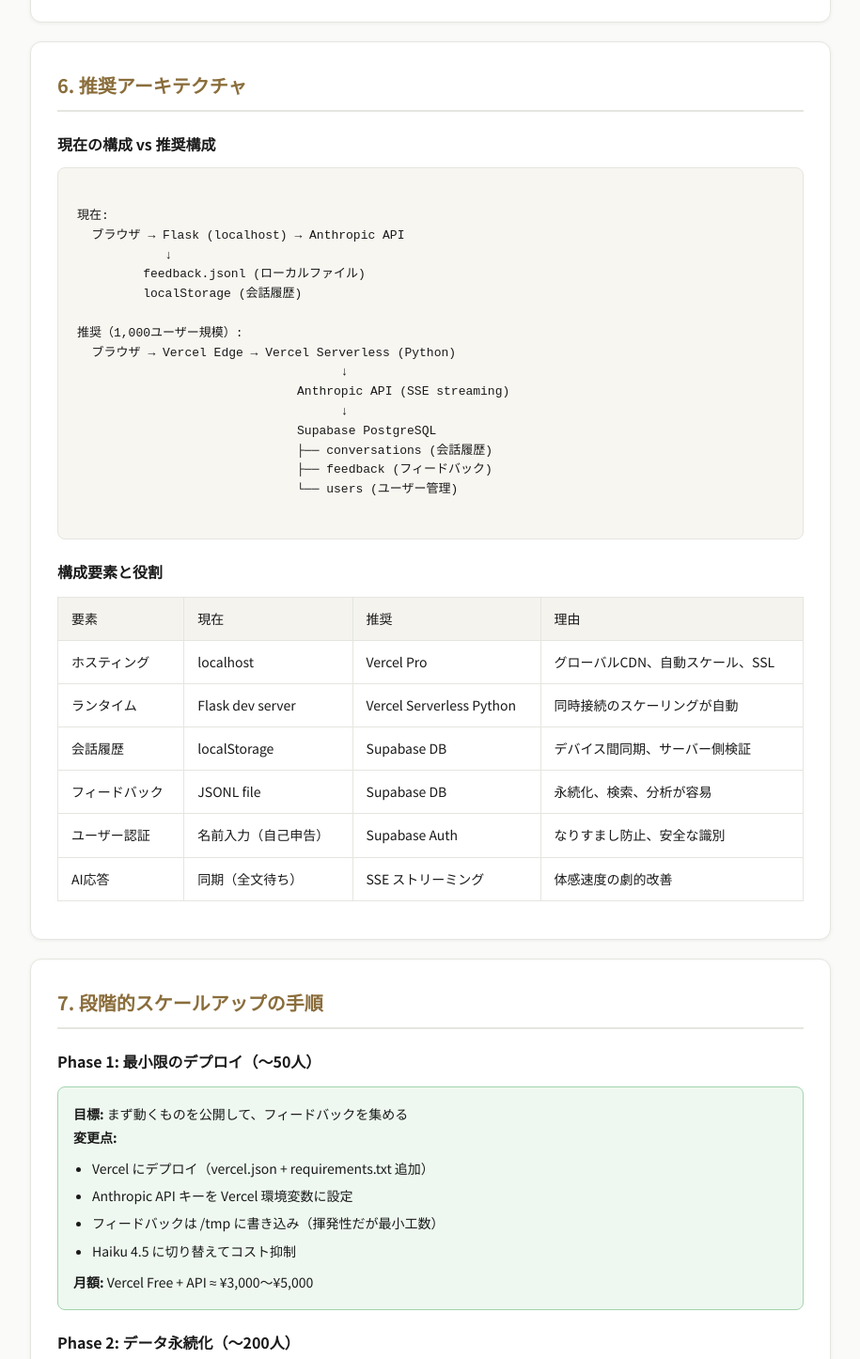
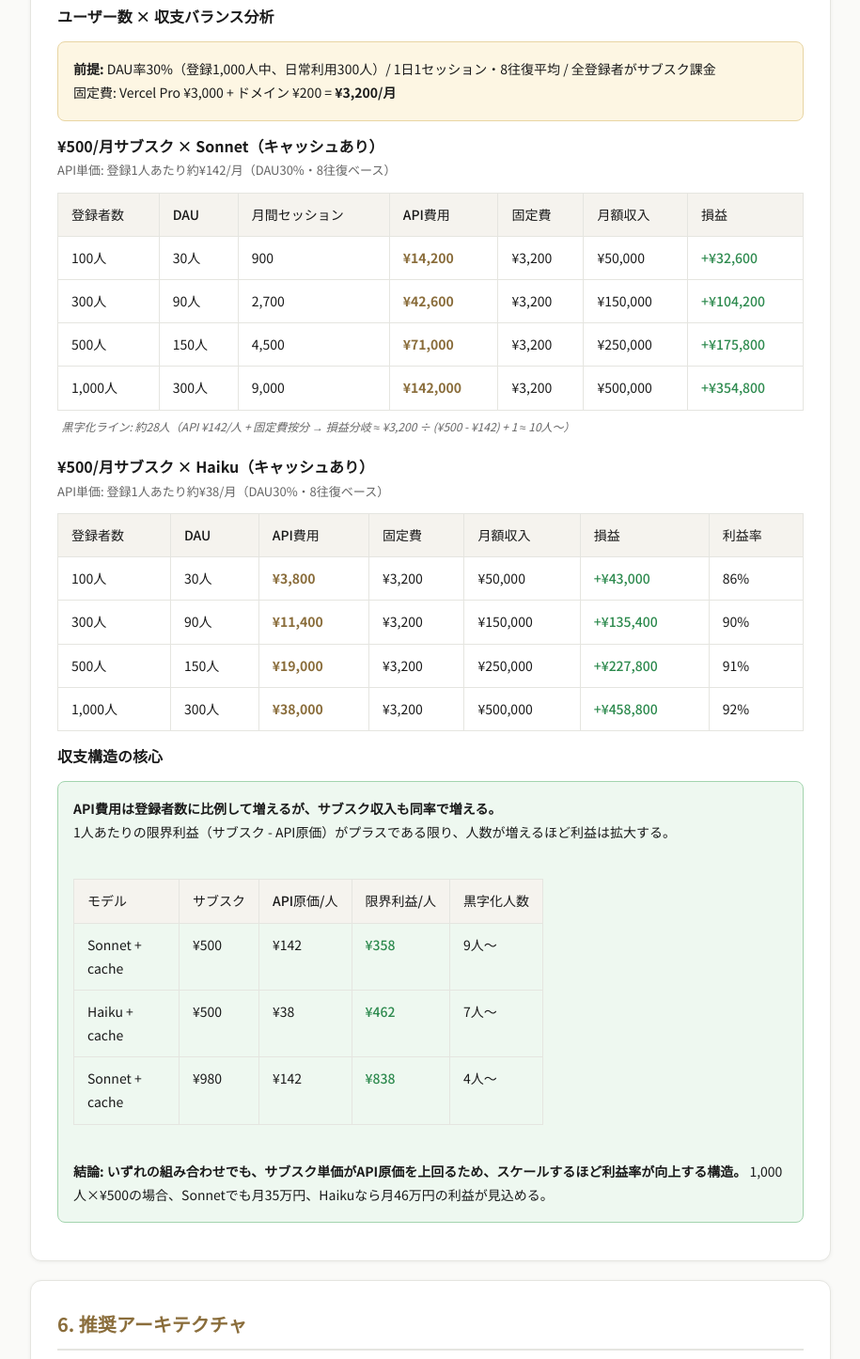
Before and after one commit to yuki931453ka-ai/honda-ai, a plain HTML site: page scalability-report.html in a window 1280 px wide. Shown: the part 6151-7597 px from the top of the page at 94% size, without its empty margins (182-1097 px from the left). Drawn offline with Linux system fonts and the light colour scheme.

Commit message:
fix: correct break-even analysis with per-user marginal profit model

```diff
--- a/scalability-report.html
+++ b/scalability-report.html
@@ -331,6 +331,48 @@
     Sonnet 品質が必要な場合は ¥980/月。
     無料で提供する場合は <strong>1日の往復数制限（3〜5回）</strong> が必須。
   </div>
+
+  <h3>ユーザー数 × 収支バランス分析</h3>
+  <div class="highlight-box">
+    <strong>前提:</strong> DAU率30%（登録1,000人中、日常利用300人）/ 1日1セッション・8往復平均 / 全登録者がサブスク課金<br>
+    固定費: Vercel Pro ¥3,000 + ドメイン ¥200 = <strong>¥3,200/月</strong>
+  </div>
+
+  <h4>¥500/月サブスク × Sonnet（キャッシュあり）</h4>
+  <p style="font-size:13px;color:var(--ink-soft);margin-bottom:8px">API単価: 登録1人あたり約¥142/月（DAU30%・8往復ベース）</p>
+  <table>
+    <tr><th>登録者数</th><th>DAU</th><th>月間セッション</th><th>API費用</th><th>固定費</th><th>月額収入</th><th>損益</th></tr>
+    <tr><td>100人</td><td>30人</td><td>900</td><td class="cost">¥14,200</td><td>¥3,200</td><td>¥50,000</td><td class="ok">+¥32,600</td></tr>
+    <tr><td>300人</td><td>90人</td><td>2,700</td><td class="cost">¥42,600</td><td>¥3,200</td><td>¥150,000</td><td class="ok">+¥104,200</td></tr>
+    <tr><td>500人</td><td>150人</td><td>4,500</td><td class="cost">¥71,000</td><td>¥3,200</td><td>¥250,000</td><td class="ok">+¥175,800</td></tr>
+    <tr><td>1,000人</td><td>300人</td><td>9,000</td><td class="cost">¥142,000</td><td>¥3,200</td><td>¥500,000</td><td class="ok">+¥354,800</td></tr>
+    <tr><td colspan="7" style="border:none;padding:4px"><em style="font-size:12px;color:var(--ink-soft)">黒字化ライン: 約28人（API ¥142/人 + 固定費按分 → 損益分岐 ≈ ¥3,200 ÷ (¥500 - ¥142) + 1 ≈ 10人〜）</em></td></tr>
+  </table>
+
+  <h4>¥500/月サブスク × Haiku（キャッシュあり）</h4>
+  <p style="font-size:13px;color:var(--ink-soft);margin-bottom:8px">API単価: 登録1人あたり約¥38/月（DAU30%・8往復ベース）</p>
+  <table>
+    <tr><th>登録者数</th><th>DAU</th><th>API費用</th><th>固定費</th><th>月額収入</th><th>損益</th><th>利益率</th></tr>
+    <tr><td>100人</td><td>30人</td><td class="cost">¥3,800</td><td>¥3,200</td><td>¥50,000</td><td class="ok">+¥43,000</td><td>86%</td></tr>
+    <tr><td>300人</td><td>90人</td><td class="cost">¥11,400</td><td>¥3,200</td><td>¥150,000</td><td class="ok">+¥135,400</td><td>90%</td></tr>
+    <tr><td>500人</td><td>150人</td><td class="cost">¥19,000</td><td>¥3,200</td><td>¥250,000</td><td class="ok">+¥227,800</td><td>91%</td></tr>
+    <tr><td>1,000人</td><td>300人</td><td class="cost">¥38,000</td><td>¥3,200</td><td>¥500,000</td><td class="ok">+¥458,800</td><td>92%</td></tr>
+  </table>
+
+  <h4>収支構造の核心</h4>
+  <div class="ok-box">
+    <strong>API費用は登録者数に比例して増えるが、サブスク収入も同率で増える。</strong><br>
+    1人あたりの限界利益（サブスク - API原価）がプラスである限り、人数が増えるほど利益は拡大する。<br><br>
+    <table style="max-width:500px">
+      <tr><th>モデル</th><th>サブスク</th><th>API原価/人</th><th>限界利益/人</th><th>黒字化人数</th></tr>
+      <tr><td>Sonnet + cache</td><td>¥500</td><td>¥142</td><td class="ok">¥358</td><td>9人〜</td></tr>
+      <tr><td>Haiku + cache</td><td>¥500</td><td>¥38</td><td class="ok">¥462</td><td>7人〜</td></tr>
+      <tr><td>Sonnet + cache</td><td>¥980</td><td>¥142</td><td class="ok">¥838</td><td>4人〜</td></tr>
+    </table>
+    <br>
+    <strong>結論: いずれの組み合わせでも、サブスク単価がAPI原価を上回るため、スケールするほど利益率が向上する構造。</strong>
+    1,000人×¥500の場合、Sonnetでも月35万円、Haikuなら月46万円の利益が見込める。
+  </div>
 </section>
 
 <!-- ============================== -->
@@ -412,7 +454,7 @@
       <li>ペルソナ自動改修パイプライン（将来）</li>
     </ul>
     <strong>月額:</strong> Vercel Pro ¥3,000 + Supabase Free ¥0 + API ¥18,000〜¥142,000<br>
-    <strong>収益:</strong> ¥500/月 × 200人課金 = ¥100,000（黒字化ライン）
+    <strong>収益:</strong> ¥500/月 × 1,000人 = ¥500,000（Sonnet+cache時 API¥142,000 → 利益¥354,800）
   </div>
 
   <h3>判定マトリクス</h3>
@@ -422,15 +464,14 @@
     <tr><td>200人利用</td><td class="ok">対応可能</td><td>Vercel Pro + Supabase Free + プロンプトキャッシュ</td></tr>
     <tr><td>500人利用</td><td class="warn">条件付き対応可能</td><td>Haiku必須 + 利用制限 or サブスク課金</td></tr>
     <tr><td>1,000人利用</td><td class="warn">条件付き対応可能</td><td>Haiku + キャッシュ + 利用制限 + 課金で持続可能</td></tr>
-    <tr><td>1,000人（Sonnet品質維持）</td><td class="danger">費用課題</td><td>¥980/月サブスク or 企業スポンサーが必要</td></tr>
+    <tr><td>1,000人（Sonnet品質維持）</td><td class="ok">¥500サブスクで黒字</td><td>限界利益¥358/人 → 月利益¥354,800</td></tr>
   </table>
 
   <div class="ok-box">
     <strong>最終結論:</strong><br>
-    現在の Vercel + Supabase + Mac mini 環境で <strong>1,000人規模は技術的に対応可能</strong>。<br>
-    ボトルネックは技術ではなく <strong>API費用</strong>。<br>
-    <strong>Haiku 4.5 + プロンプトキャッシュ + 利用制限</strong> の組み合わせで月額 ¥20,000〜¥40,000 に収められる。<br>
-    ¥500/月のサブスクを100人が契約すれば黒字化する。
+    現在の Vercel + Supabase 環境で <strong>1,000人規模は技術的にもコスト的にも対応可能</strong>。<br>
+    ¥500/月サブスクの場合、<strong>API原価を差し引いても1人あたり¥358〜¥462の限界利益</strong>があり、スケールするほど利益は拡大する。<br>
+    Sonnet品質でも <strong>黒字化ラインは約10人</strong>。1,000人で月利益¥35万〜¥46万。
   </div>
 </section>
 
```
